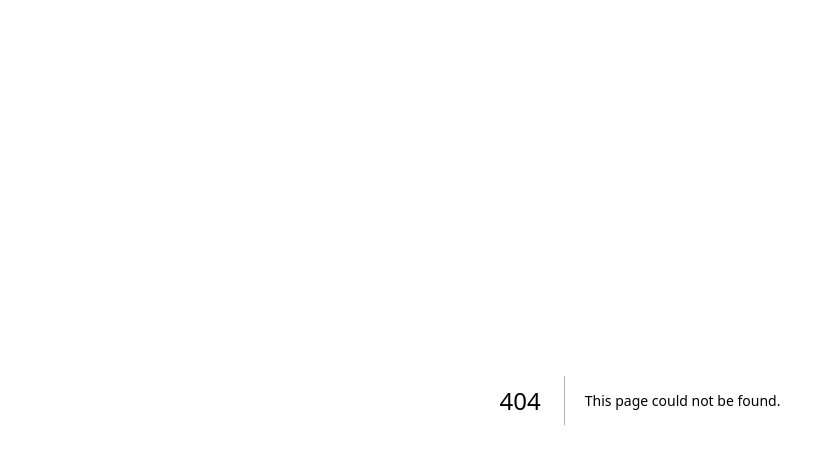
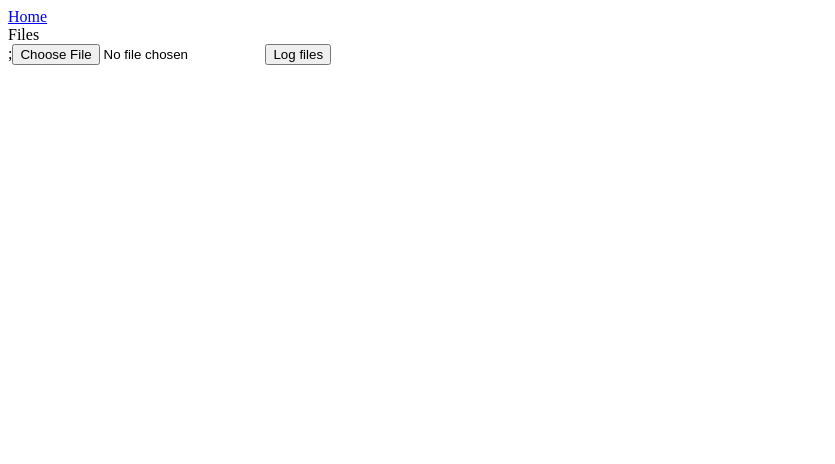
Before and after one commit to thabalija/ctrl-script, a Next.js app: page /files in a window 1280 px wide. Before the commit this address had no page. Shown: the top 464 px of the page, without its empty margins (0-835 px from the left). Built offline with nearby package versions, Linux system fonts and the light colour scheme.

Commit message:
Add file page

```diff
--- /dev/null
+++ b/src/app/files/page.tsx
@@ -0,0 +1,23 @@
+"use client";
+
+import Link from "next/link";
+import { useState } from "react";
+
+export default function Files() {
+  const [files, setFiles] = useState<FileList | null>();
+
+  function handleRun() {
+    console.log(files);
+  }
+
+  return (
+    <>
+      <Link href="/">Home</Link>
+      <div>Files</div>;
+      <input type="file" onChange={(e) => setFiles(e.target.files)} />
+      <button onClick={handleRun} type="button">
+        Log files
+      </button>
+    </>
+  );
+}
--- a/src/app/page.tsx
+++ b/src/app/page.tsx
@@ -7,6 +7,8 @@ export default function Home() {
     <>
       <h1>Welcome to CTRL Script!</h1>
       <Link href="/editor">Open editor</Link>
+      <br />
+      <Link href="/files">Open files</Link>
     </>
   );
 }
```
Also changed, not shown: src/app/editor/page.tsx (+9 -5 lines).
